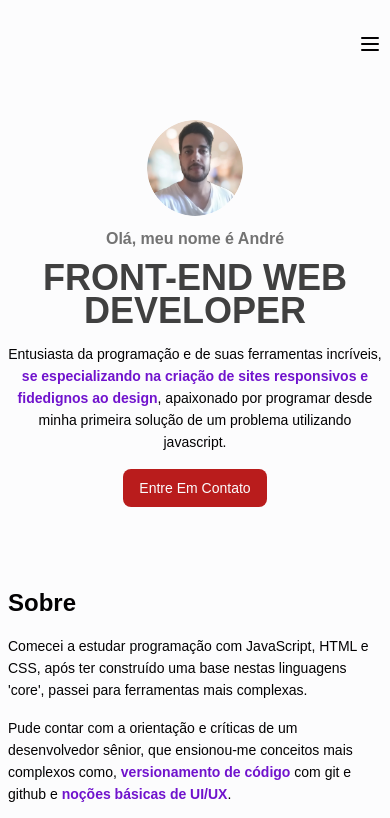
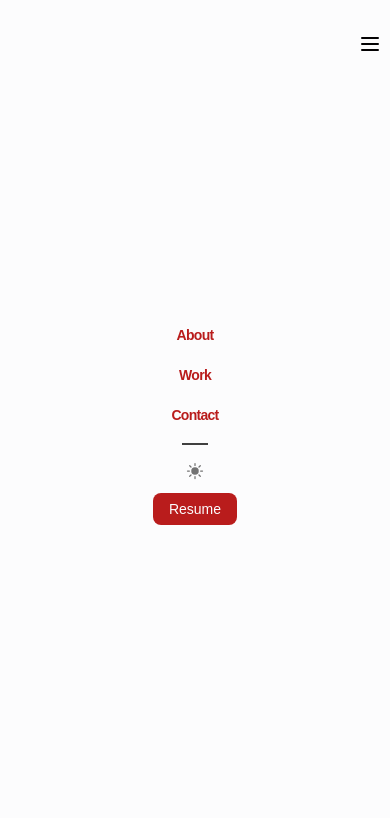
Before and after one commit to codi-Andre/old-portfolio, a website built with Vite: page index.html in a window 390 px wide. Both pictures are taken after a click on the button 370 px from the left and 44 px from the top of the page. Shown: the top 818 px of the page. Built offline with nearby package versions, Linux system fonts and the light colour scheme; a web font is replaced by a local one.

Commit message:
feat: create mobile menu

```diff
--- a/index.html
+++ b/index.html
@@ -72,7 +72,44 @@
         </button>
       </nav>
     </header>
-
+    <!-- Mobile Navigation -->
+    <div class="mobile-nav">
+      <nav>
+        <ul class="mobile-nav__menu">
+          <li>
+            <a class="mobile-nav__link" href="#about">About</a>
+          </li>
+          <li>
+            <a class="mobile-nav__link" href="#featured">Work</a>
+          </li>
+          <li>
+            <a class="mobile-nav__link" href="#contact">Contact</a>
+          </li>
+          <li class="mobile-nav__link-line"></li>
+          <li>
+            <button
+              aria-label="theme-toggle btn"
+              id="theme-toggle"
+              class="mobile-nav__sun"
+            >
+              <svg
+                xmlns="http://www.w3.org/2000/svg"
+                viewBox="0 0 24 24"
+                fill="currentColor"
+              >
+                <path
+                  d="M12 2.25a.75.75 0 01.75.75v2.25a.75.75 0 01-1.5 0V3a.75.75 0 01.75-.75zM7.5 12a4.5 4.5 0 119 0 4.5 4.5 0 01-9 0zM18.894 6.166a.75.75 0 00-1.06-1.06l-1.591 1.59a.75.75 0 101.06 1.061l1.591-1.59zM21.75 12a.75.75 0 01-.75.75h-2.25a.75.75 0 010-1.5H21a.75.75 0 01.75.75zM17.834 18.894a.75.75 0 001.06-1.06l-1.59-1.591a.75.75 0 10-1.061 1.06l1.59 1.591zM12 18a.75.75 0 01.75.75V21a.75.75 0 01-1.5 0v-2.25A.75.75 0 0112 18zM7.758 17.303a.75.75 0 00-1.061-1.06l-1.591 1.59a.75.75 0 001.06 1.061l1.591-1.59zM6 12a.75.75 0 01-.75.75H3a.75.75 0 010-1.5h2.25A.75.75 0 016 12zM6.697 7.757a.75.75 0 001.06-1.06l-1.59-1.591a.75.75 0 00-1.061 1.06l1.59 1.591z"
+                />
+              </svg>
+            </button>
+          </li>
+          <li>
+            <a class="mobile-nav__btn btn" href="#">Resume</a>
+          </li>
+        </ul>
+      </nav>
+    </div>
+    <!-- End of Mobile Navigation -->
     <main>
       <section class="hero container">
         <img class="hero__img" src="/profile-pic.png" alt="Profile picture" />
--- a/src/main.js
+++ b/src/main.js
@@ -7,4 +7,9 @@ import "../styles/components/featured.css"
 import "../styles/components/work.css"
 import "../styles/components/contact.css"
 import "../styles/components/footer.css"
+import "../styles/components/mobile-nav.css"
 import "../styles/utils.css"
+
+import mobileNav from "./utils/mobile-nav"
+
+mobileNav()
--- /dev/null
+++ b/src/utils/mobile-nav.js
@@ -0,0 +1,29 @@
+const mobileNav = () => {
+  const headerBtn = document.querySelector(".header__bars")
+  const mobileNav = document.querySelector(".mobile-nav")
+  const mobileLinks = document.querySelectorAll(".mobile-nav__link")
+
+  // State
+  let isMobileNavOpen = false
+
+  headerBtn.addEventListener("click", () => {
+    isMobileNavOpen = !isMobileNavOpen
+    if (isMobileNavOpen) {
+      mobileNav.style.display = "flex"
+      document.body.style.overflowY = "hidden"
+    } else {
+      mobileNav.style.display = "none"
+      document.body.style.overflowY = "auto"
+    }
+  })
+
+  mobileLinks.forEach((link) => {
+    link.addEventListener("click", () => {
+      isMobileNavOpen = false
+      mobileNav.style.display = "none"
+      document.body.style.overflowY = "auto"
+    })
+  })
+}
+
+export default mobileNav
--- a/styles/components/header.css
+++ b/styles/components/header.css
@@ -4,6 +4,8 @@
   align-items: center;
   padding-top: 2rem;
   padding-bottom: 2rem;
+  position: relative;
+  z-index: 9999;
 }
 
 .header__menu {
--- /dev/null
+++ b/styles/components/mobile-nav.css
@@ -0,0 +1,52 @@
+.mobile-nav {
+  position: absolute;
+  top: 0;
+  left: 0;
+  z-index: 999;
+  width: 100%;
+  height: 100%;
+  background-color: var(--clr-light);
+  display: none;
+  justify-content: center;
+  align-items: center;
+  text-align: center;
+}
+
+.mobile-nav__menu {
+  list-style: none;
+  padding: 0;
+  display: flex;
+  flex-direction: column;
+  justify-content: center;
+  align-items: center;
+  gap: 1rem;
+}
+
+.mobile-nav__link {
+  font-size: var(--size-sm);
+  text-decoration: none;
+  font-weight: 600;
+  color: var(--clr-primary);
+  letter-spacing: -0.05em;
+  transition: color 0.3s;
+}
+
+.mobile-nav__link:hover {
+  color: var(--clr-neutral500);
+}
+
+.mobile-nav__link-line {
+  border: 1px solid var(--clr-neutral700);
+  padding-right: 1.5em;
+}
+
+.mobile-nav__sun {
+  display: block;
+  width: var(--size-xl);
+  height: var(--size-xl);
+  color: var(--clr-neutral500);
+}
+
+.mobile-nav__btn {
+  font-size: var(--size-sm);
+}
```
